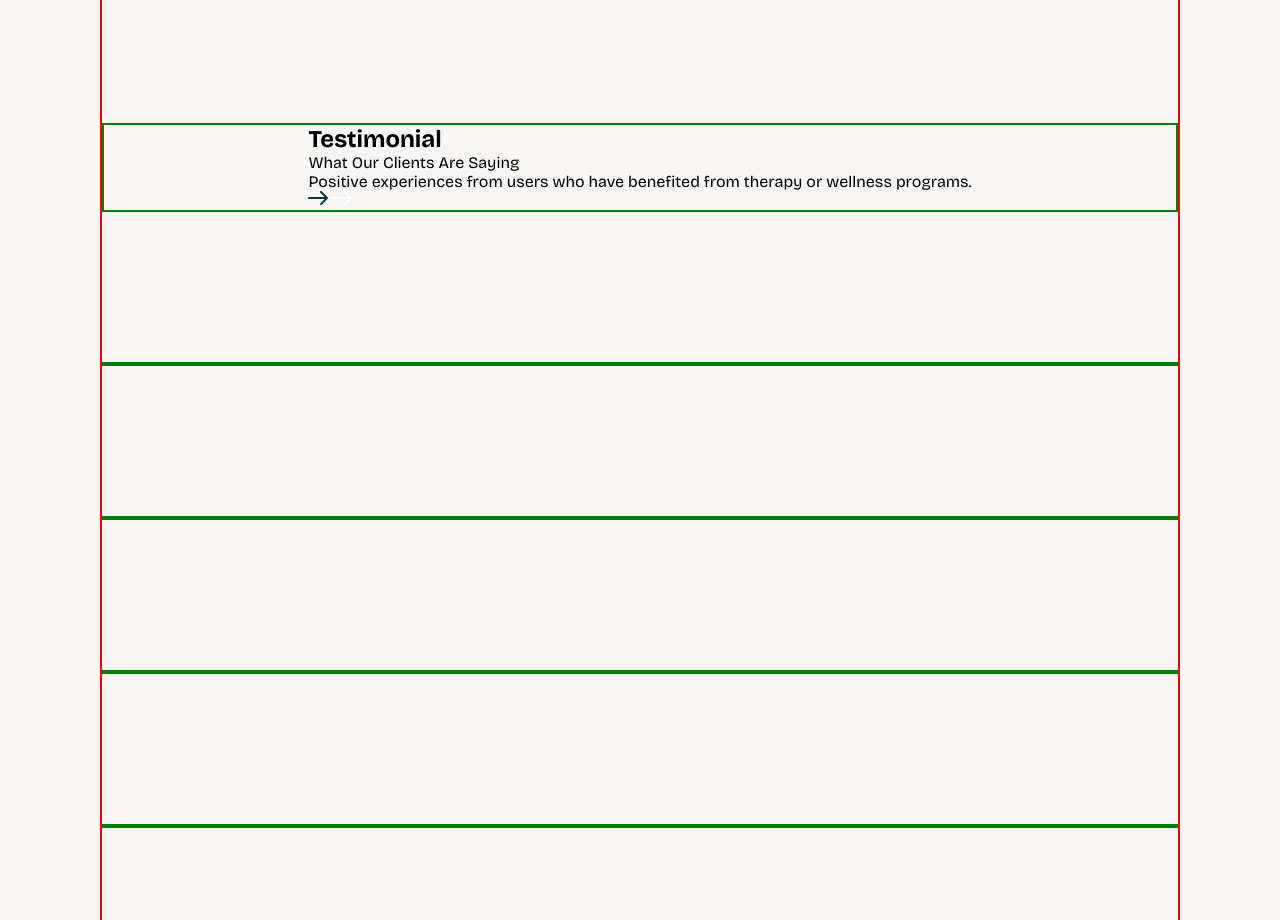
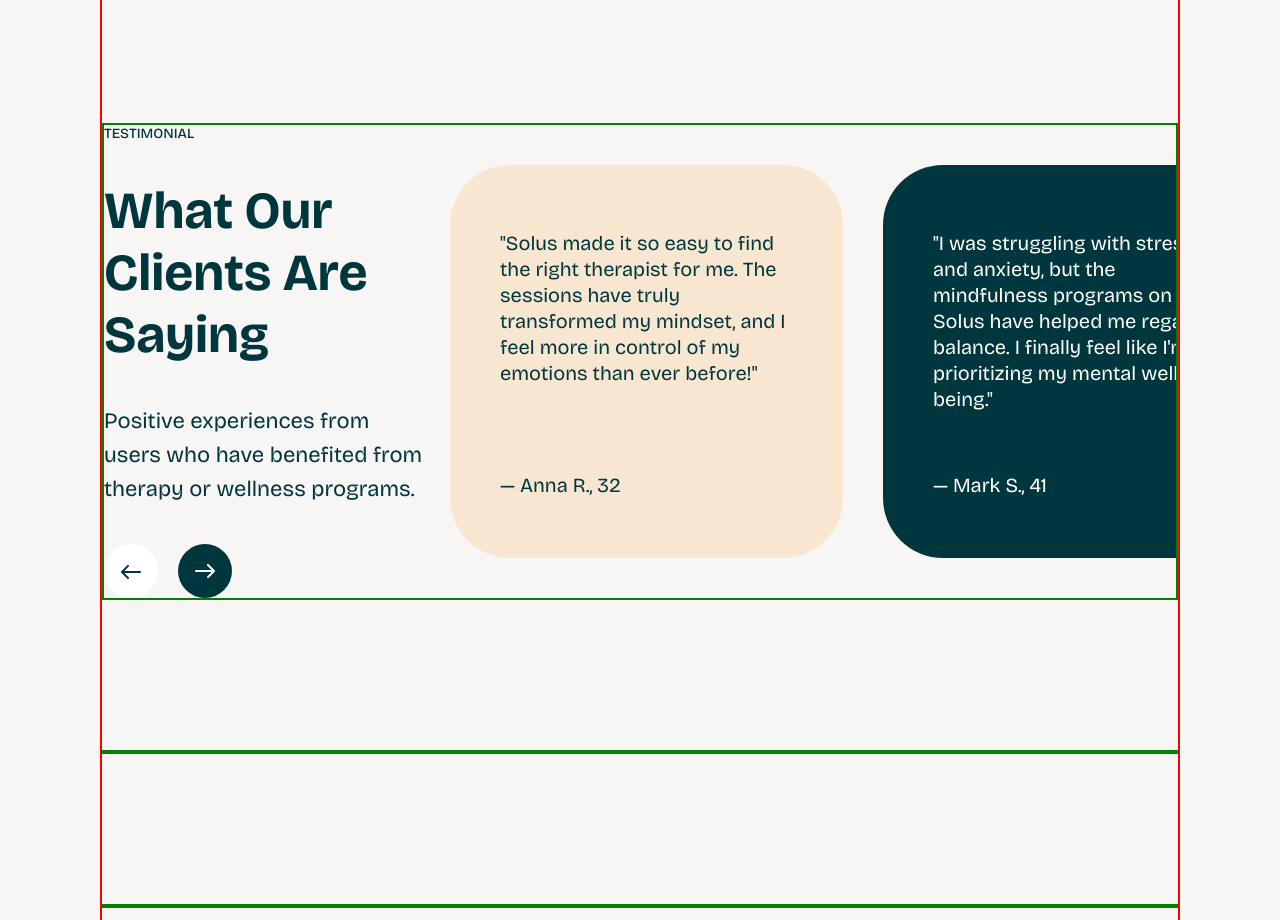
Before and after one commit to bakko7821/solus-landing-page, a plain HTML site: page index.html in a window 1280 px wide. Shown: the part 3060-3980 px from the top of the page. Drawn offline with nearby package versions, Linux system fonts and the light colour scheme.

Commit message:
testimonials done

```diff
--- a/index.html
+++ b/index.html
@@ -71,7 +71,7 @@
                 </article>
             </div>
         </section>
-        <section class="testimonial">
+        <section class="testimonials">
             <div class="textBox">
                 <h2>Testimonial</h2>
                 <p class="titleText">What Our Clients Are Saying</p>
@@ -89,6 +89,16 @@
                     </button>
                 </div>
             </div>
+            <div class="leftBox">
+                <article>
+                    <p class="infoText">"Solus made it so easy to find the right therapist for me. The sessions have truly transformed my mindset, and I feel more in control of my emotions than ever before!"</p>
+                    <p class="author">— Anna R., 32</p>
+                </article>
+                <article>
+                    <p class="infoText">"I was struggling with stress and anxiety, but the mindfulness programs on Solus have helped me regain balance. I finally feel like I'm prioritizing my mental well-being."</p>
+                    <p class="author">— Mark S., 41</p>
+                </article>
+            </div>
         </section>
         <section class="partners"></section>
         <section class="resources"></section>
--- a/style.css
+++ b/style.css
@@ -26,7 +26,8 @@ input {
 }
 
 /* FLEX-CENTER */
-html, body, header, header nav, main, main section, section.hero .info, section.services .textBox {
+html, body, header, header nav, main, main section, section.hero .info, section.services .textBox, section.testimonials,
+section.testimonials .sliderButtonsBox button {
     display: flex;
     align-items: center;
     justify-content: center;
@@ -172,7 +173,8 @@ section.about {
 }
 
 section.about .textBox,
-section.services .textBox {
+section.services .textBox,
+section.testimonials .textBox {
     display: flex;
     align-items: start;
     justify-content: start;
@@ -182,21 +184,24 @@ section.services .textBox {
 }
 
 section.about .textBox h2,
-section.services .textBox h2 {
+section.services .textBox h2,
+section.testimonials .textBox h2 {
     font-weight: 500;
     font-size: 14px;
     text-transform: uppercase;
 }
 
 section.about .textBox p.titleText,
-section.services .textBox p.titleText {
+section.services .textBox p.titleText,
+section.testimonials .textBox p.titleText {
     font-weight: bold;
     font-size: 52px;
     width: 60%;
 }
 
 section.about .textBox p.descriptionText,
-section.services .textBox p.descriptionText {
+section.services .textBox p.descriptionText,
+section.testimonials .textBox p.descriptionText {
     font-weight: 400;
     font-size: 22px;
     line-height: 34px;
@@ -309,3 +314,74 @@ section.services .cardBox article .textBox button:hover {
     background-color: #00373E;
     color: #fff;
 }
+
+/* TESTIMONIALS SECTION */
+section.testimonials {
+    justify-content: start;
+    overflow: hidden;
+    position: relative;
+}
+
+section.testimonials .sliderButtonsBox {
+    display: flex;
+    align-items: center;
+    gap: 20px;
+}
+
+section.testimonials .textBox {
+    width: 50%;
+}
+
+section.testimonials .sliderButtonsBox button {
+    border-radius: 100px;
+    width: 54px;
+    height: 54px;
+    background-color: #fff;
+    transition: all 0.5s;
+}
+
+section.testimonials .sliderButtonsBox button:hover {
+    transform: scale(1.1);
+}
+
+section.testimonials .sliderButtonsBox button:nth-child(1) svg{
+    transform: rotate(180deg);
+}
+
+section.testimonials .sliderButtonsBox button:nth-child(2) {
+    background-color: #00373E;
+}
+
+section.testimonials .leftBox {
+    right: -100px;
+    position: absolute;
+    display: flex;
+    gap: 40px;
+}
+
+section.testimonials .leftBox article {
+    width: 393px;
+    height: 393px;
+    display: flex;
+    flex-direction: column;
+    justify-content: space-between;
+    padding: 65px 50px 60px 50px;
+    border-radius: 60px;
+    background-color: #F9E6D0;
+}
+
+section.testimonials .leftBox article:nth-child(2) {
+    background-color: #00373E;
+}
+
+section.testimonials .leftBox article .infoText,
+section.testimonials .leftBox article .author {
+    font-size: 20px;
+    line-height: 26px;
+    color: #fff;
+}
+
+section.testimonials .leftBox article:nth-child(1) .infoText,
+section.testimonials .leftBox article:nth-child(1) .author {
+    color: #00373E;
+}
```
